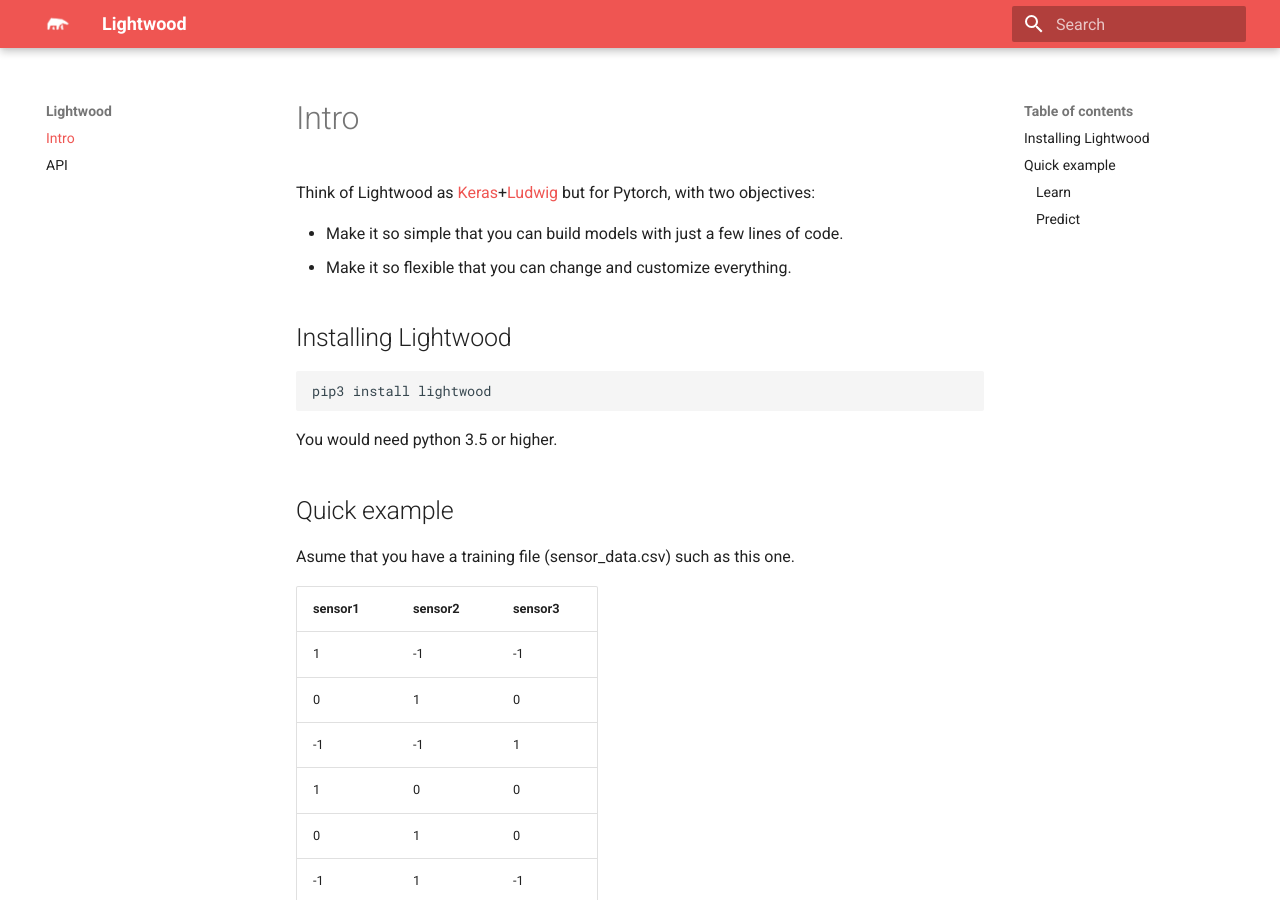
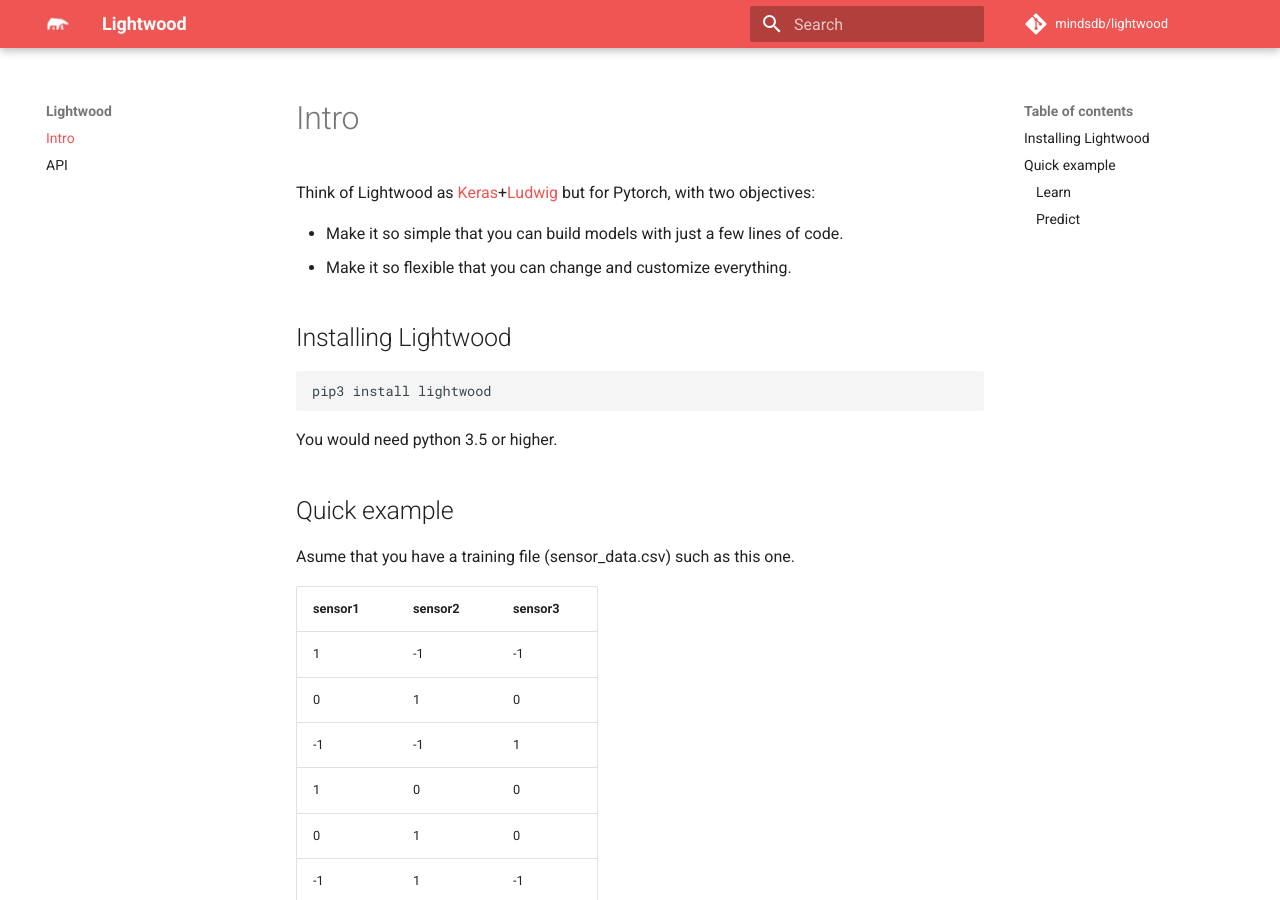
Before and after one commit to mindsdb/lightwood, an MkDocs documentation site: the page built from docs/docs/index.md, in a window 1280 px wide and 900 px high. Built offline with MkDocs 1.6.1 and Material for MkDocs 9.7.7, drawn with Linux system fonts in a browser that asks for light colours; comment, search, counter and statistics services are not loaded.

Commit message:
pmping docs

```diff
--- a/docs/mkdocs.yml
+++ b/docs/mkdocs.yml
@@ -1,9 +1,24 @@
 site_name: Lightwood
+repo_name: 'mindsdb/lightwood'
+repo_url: 'https://github.com/mindsdb/lightwood'
 theme:
   name: 'material'
   logo: 'assets/logo_icon.png'
   palette:
     primary: 'red'
     accent: 'red'
+extra:
+  search:
+    language: 'en'
+  social:
+    - type: 'github'
+      link: 'https://github.com/mindsdb/lightwood'
+    - type: 'twitter'
+      link: 'https://twitter.com/mindsdb'
+    - type: 'link'
+      link: 'https://www.mindsdb.com'
 markdown_extensions:
   - codehilite
+  - admonition
+  - toc:
+    permalink: Link
```
Also changed, not shown: docs/docs/API.md (+1 -1 lines).
